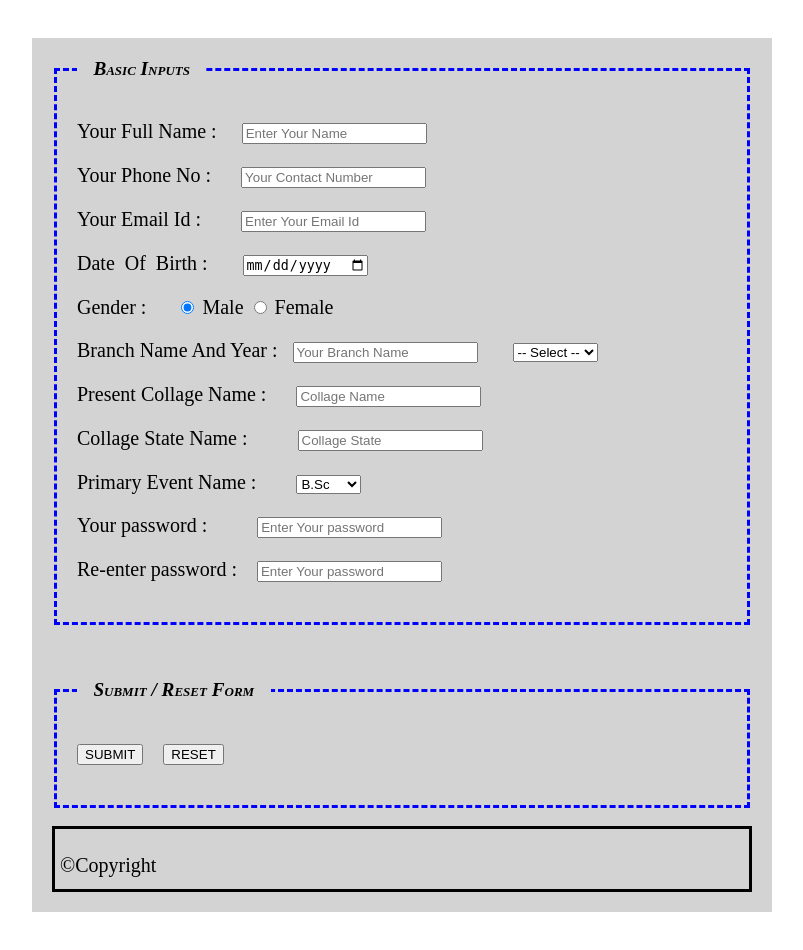
After one commit to SiddharthVarshney/social_summit_19, a PHP site: page /register.html in a window 1280 px wide; the page is wider, and only the part inside the window is pictured. The commit adds this page. Shown: that part, without its empty margins (268-1071 px from the left). Run offline with PHP 8.4, Linux system fonts and the light colour scheme.

Commit message:
minor changes

```diff
--- /dev/null
+++ b/register.html
@@ -0,0 +1,200 @@
+<!DOCTYPE html>
+<html lang="en">
+  <head>
+    <meta charset="utf-8" />
+    <meta name="viewport" content="width=device-width, initial-scale=1.0" />
+
+    <title>HTML5</title>
+    <style>
+      legend {
+        font-size: larger;
+        font-weight: bold;
+        font-style: oblique;
+        font-variant: small-caps;
+      }
+      fieldset {
+        border: 3px dashed blue;
+        padding: 20px;
+      }
+
+      p {
+        font-size: 20px;
+        font-weight: larger;
+        font-style: normal;
+        font-variant: small;
+        color: #000000;
+        text-align: left;
+      }
+    </style>
+  </head>
+  <body>
+    <div align="center" style="width:100%;padding:30px">
+      <div style="width:700px;background-color:lightgray;padding:20px; ">
+        <!--
+          text, password, datetime, datetime- local, date, month, time, week, number, email, url, search, tel, and color.
+        -->
+
+        <form name="formData" id="formData" action="process.html" method="post">
+          <fieldset>
+            <legend>&nbsp;&nbsp; Basic Inputs &nbsp;&nbsp;</legend>
+            <p>
+              <label for="name">Your Full Name : </label>&nbsp;&nbsp;&nbsp;
+              <input
+                type="text"
+                id="name"
+                name="name"
+                value=""
+                minlength="7"
+                maxlength="20"
+                placeholder="Enter Your Name"
+                required
+              />
+            </p>
+            <p>
+              <label for="number">Your Phone No : </label
+              >&nbsp;&nbsp;&nbsp;&nbsp;
+              <input
+                type="tel"
+                id="number"
+                name="number"
+                placeholder="Your Contact Number"
+                minlength="10"
+                maxlength="15"
+                required
+              />
+            </p>
+            <p>
+              <label for="emailId">Your Email Id : </label
+              >&nbsp;&nbsp;&nbsp;&nbsp;&nbsp;&nbsp;
+              <input
+                type="email"
+                id="emailId"
+                name="emailId"
+                value=""
+                placeholder="Enter Your Email Id"
+                required
+              />
+            </p>
+            <p>
+              <label for="dob">Date &nbsp;Of&nbsp; Birth : </label
+              >&nbsp;&nbsp;&nbsp;&nbsp;&nbsp;
+              <input type="date" id="dob" name="dob" value="" required />
+            </p>
+            <p>
+              <label for="gender">Gender : </label>&nbsp;&nbsp;&nbsp;&nbsp;
+              <input type="radio" id="gender" name="gender" value="m" checked />
+              Male
+              <input type="radio" id="gender" name="gender" value="f" /> Female
+            </p>
+            <p>
+              <label for="branch">Branch Name And Year : </label>&nbsp;
+              <input
+                type="text"
+                id="branch"
+                name="branch"
+                value=""
+                placeholder="Your Branch Name"
+                required
+              />&nbsp;&nbsp;&nbsp;&nbsp;&nbsp;&nbsp;
+              <select name="year"
+                ><option>-- Select --</option
+                ><option>1st year</option
+                ><option>2nd year</option
+                ><option>3rd year</option>
+                <option>4th year</option
+                ><option>5th year</option></select
+              >
+            </p>
+            <p>
+              <label for="collage">Present Collage Name : </label
+              >&nbsp;&nbsp;&nbsp;&nbsp;
+              <input
+                type="text"
+                id="collage"
+                name="collage"
+                value=""
+                placeholder="Collage Name"
+              />
+            </p>
+            <p>
+              <label for="collageState">Collage State Name : </label
+              >&nbsp;&nbsp;&nbsp;&nbsp;&nbsp;&nbsp;&nbsp;&nbsp;
+              <input
+                type="text"
+                id="collageState"
+                name="collageState"
+                value=""
+                placeholder="Collage State"
+              />
+            </p>
+            <p>
+              <label for="event">Primary Event Name : </label
+              >&nbsp;&nbsp;&nbsp;&nbsp;&nbsp;&nbsp;
+              <select id="event" name="event"
+                ><option>Intern</option
+                ><option>Ph.D</option
+                ><option>M.tech</option
+                ><option>B.tech</option>
+                <option selected>B.Sc</option
+                ><option>M.Sc</option
+                ><option>BCA</option
+                ><option>BBA</option
+                ><option>MCA</option>
+                <option>B.Com</option
+                ><option>M.Com</option
+                ><option>ITI</option
+                ><option>IMSc</option
+                ><option>STC</option
+                ><option>B.Ad</option>
+                <option>MBBS</option></select
+              >
+            </p>
+            <p>
+              <label for="UserPwd">Your password : </label
+              >&nbsp;&nbsp;&nbsp;&nbsp;&nbsp;&nbsp;&nbsp;&nbsp;
+              <input
+                type="password"
+                id="UserPwd"
+                name="UserPwd"
+                value=""
+                minlength="7"
+                maxlength="15"
+                placeholder="Enter Your password"
+                required
+              />
+            </p>
+            <p>
+              <label for="RePwd">Re-enter password : </label>&nbsp;&nbsp;
+              <input
+                type="password"
+                id="RePwd"
+                name="RePwd"
+                value=""
+                minlength="7"
+                maxlength="15"
+                placeholder="Enter Your password"
+                required
+              />
+            </p>
+          </fieldset>
+
+          <br /><br /><br />
+
+          <fieldset>
+            <legend>&nbsp;&nbsp; Submit / Reset Form &nbsp;&nbsp;</legend>
+            <p>
+              <input type="submit" value="SUBMIT" />&nbsp;&nbsp;&nbsp;
+              <input type="reset" value="RESET" /><br />
+            </p>
+          </fieldset>
+        </form>
+        <br />
+        <footer
+          style="border:3px solid black;padding:5px;width:684px;height:50px;"
+        >
+          <p align="center">&copy;Copyright</p>
+        </footer>
+      </div>
+    </div>
+  </body>
+</html>
```
Also changed, not shown: index.html (+6 -2 lines), style.css (+22 -13 lines), images/middle-cover-2.jpeg (added).
